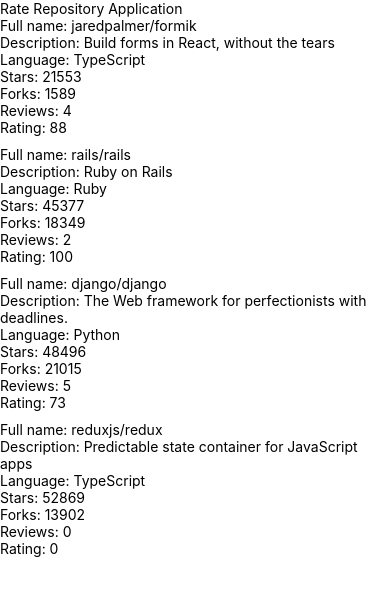
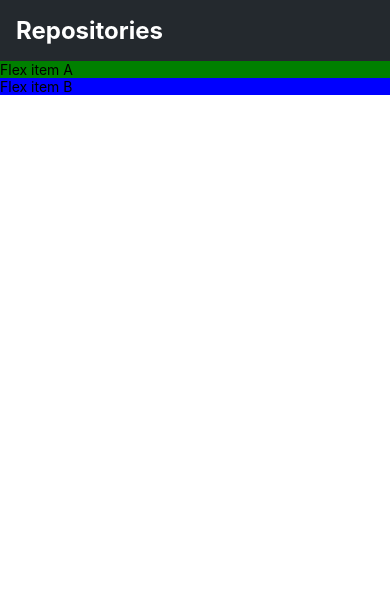
Before and after one commit to GilbertMarasigan/rate-repository-app, a React Native app: screen / in a window 390 px wide. Shown: the top 596 px of the page. Built offline with nearby package versions, Linux system fonts and the light colour scheme.

Commit message:
Exercise 10.4: the app bar

```diff
--- a/App.js
+++ b/App.js
@@ -1,7 +1,12 @@
 import Main from './src/components/Main'
+import { SafeAreaProvider } from 'react-native-safe-area-context';
 
 const App = () => {
-  return <Main />;
+  return (
+    <SafeAreaProvider>
+      <Main />
+    </SafeAreaProvider>
+  );
 }
 
 export default App;
--- a/package.json
+++ b/package.json
@@ -17,6 +17,7 @@
     "react": "18.2.0",
     "react-dom": "18.2.0",
     "react-native": "0.73.6",
+    "react-native-safe-area-context": "^5.4.0",
     "react-native-web": "~0.19.6"
   },
   "devDependencies": {
--- /dev/null
+++ b/src/components/AppBar.jsx
@@ -0,0 +1,36 @@
+import { View, StyleSheet, Text, Pressable } from 'react-native';
+import { SafeAreaView } from 'react-native';
+import Constants from 'expo-constants';
+
+const styles = StyleSheet.create({
+    container: {
+        paddingTop: Constants.statusBarHeight,
+        // ...
+    },
+    topBarContainer: {
+        backgroundColor: '#24292e',
+        paddingTop: 16,
+        paddingHorizontal: 16,
+        paddingBottom: 16,
+    },
+    topBarTitle: {
+        color: '#ffffff',
+        fontSize: 24,
+        fontWeight: 'bold',
+    },
+    // ...
+});
+
+const AppBar = () => {
+    return (
+        <SafeAreaView>
+            <View style={styles.topBarContainer}>
+                <Pressable>
+                    <Text style={styles.topBarTitle}>Repositories</Text>
+                </Pressable>
+            </View>
+        </SafeAreaView>
+    );
+};
+
+export default AppBar;
--- a/src/components/Main.jsx
+++ b/src/components/Main.jsx
@@ -1,24 +1,43 @@
-import Constants from 'expo-constants';
-import { Text, StyleSheet, View } from 'react-native';
-import RepositoryList from './RepositoryList';
+import { View, Text, StyleSheet } from 'react-native';
+import { SafeAreaView } from 'react-native-safe-area-context';
+import AppBar from './AppBar';
 
 const styles = StyleSheet.create({
-    container: {
-        marginTop: Constants.statusBarHeight,
+    flexContainer: {
+        display: 'flex',
+    },
+    flexItemA: {
+        flexGrow: 0,
+        backgroundColor: 'green',
+    },
+    flexItemB: {
         flexGrow: 1,
-        flexShrink: 1,
-    }
-})
+        backgroundColor: 'blue',
+    },
+});
+
+const FlexboxExample = () => {
+    return (
+        <View style={styles.flexContainer}>
+            <View style={styles.flexItemA}>
+                <Text>Flex item A</Text>
+            </View>
+            <View style={styles.flexItemB}>
+                <Text>Flex item B</Text>
+            </View>
+        </View>
+    );
+};
 
 const Main = () => {
     return (
-        <View style={styles.container}>
-            <Text>
-                Rate Repository Application
-            </Text>
-            <RepositoryList />
-        </View>
-    )
-}
+        <>
+            <SafeAreaView style={{ flex: 1 }}>
+                <AppBar />
+                <FlexboxExample />
+            </SafeAreaView>
+        </>
+    );
+};
 
-export default Main
+export default Main;
```
Also changed, not shown: src/components/Text.jsx (added, +40 -0 lines), src/components/theme.js (added, +31 -0 lines), 1 other file (tests, documents, lock files or other folders).
